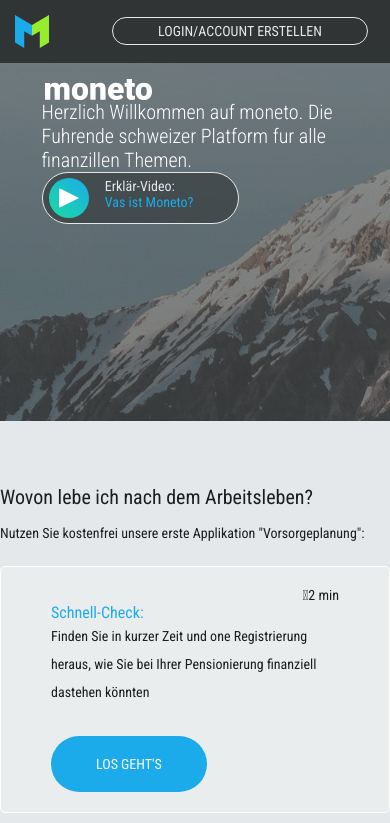
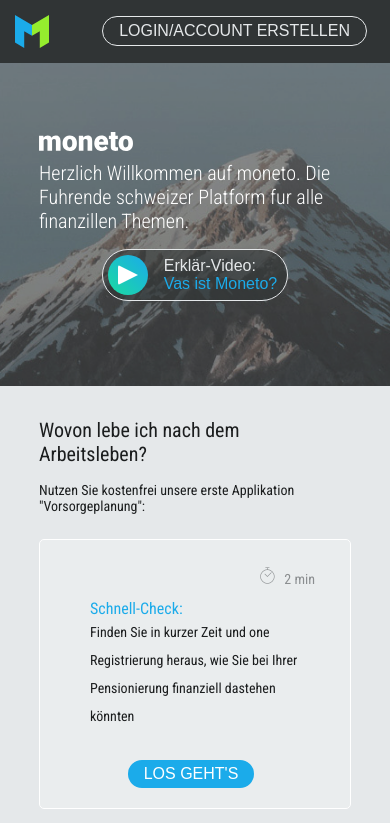
Before and after one commit to yuraantonov11/landing, a React (Create React App) app: page / in a window 390 px wide. Shown: the top 823 px of the page. Built offline with nearby package versions, Linux system fonts and the light colour scheme.

Commit message:
add responsive styles

```diff
--- a/src/App.css
+++ b/src/App.css
@@ -40,39 +40,6 @@
     font-size: 36px;
 }
 
-.App {
-    display: grid;
-    grid-template-columns: 1.1fr .9fr .9fr 1.1fr;
-    grid-template-rows: auto 358px auto;
-}
-section,
-header,
-footer {
-    display: grid;
-    grid-template-columns: 1.1fr .9fr .9fr 1.1fr;
-    grid-column: 1 / span 5;
-}
-section .wrapper{
-    grid-column: 2/4;
-    display: flex;
-    align-self: center;
-}
-
-
-section h3.title {
-    text-transform: capitalize;
-    font: bold 32px "Open Sans", sans-serif;
-    margin-bottom: 30px;
-    text-align: center;
-}
-
-section p {
-    max-width: 775px;
-    line-height: 2;
-    padding: 0 20px;
-    margin-bottom: 30px;
-    text-align: center;
-}
 .flex{
     display: flex;
 }
@@ -83,7 +50,7 @@
     display: none;
 }
 
-@media screen and (max-width: 800px) {
+@media screen and (max-width: 768px) {
     body{
         font-size: 14px;
     }
@@ -102,18 +69,5 @@
     .mobile{
         display: block;
     }
-    .App {
-        grid-template-columns: 0 1fr 1fr 0;
-        grid-column: 1;
-    }
-    section{
-        grid-template-columns: 0 1fr 1fr 0;
-        padding: 1rem;
-        align-content: flex-start;
-    }
-    section .wrapper{
-        flex-direction: column;
-        grid-column: 2 / span 2;
-    }
 
 }
--- a/src/components/benefit/benefit.component.tsx
+++ b/src/components/benefit/benefit.component.tsx
@@ -1,6 +1,7 @@
 import React from 'react';
 import StyledBenefit from './benefit.styled';
 import {Trans} from 'react-i18next';
+import {Icon} from '../common/styled';
 type Props = {
     title: string,
     content: string,
@@ -10,7 +11,7 @@
 const Benefit: React.FC<Props> = (props) => {
 
     return <StyledBenefit>
-        <i className={'icon ' + props.icon} />
+        <Icon className={props.icon} />
         <div className="text">
             <title>
                     {props.title}
--- a/src/components/benefit/benefit.styled.ts
+++ b/src/components/benefit/benefit.styled.ts
@@ -1,5 +1,6 @@
 import styled from 'styled-components';
 import colors from '../common/colors';
+import {device} from '../common/device';
 
 
 const StyledBenefit = styled.div`
@@ -27,31 +28,8 @@
    &:last-child .text::after{
       width: 0;
    }
-    .icon{
-      padding: 2rem;
-        &::before{
-          color: ${colors.blue1};
-          font-style: normal;
-          font-size: 50px;
-          font-family: "Leinero", serif;
-        }
-        &.lock{
-          &::before{
-            content: "\\e9ef";
-          }
-        }
-        &.squares{
-          &::before{
-            content: "\\e970";
-          }
-        }
-        &.phone{
-          &::before{
-            content: "\\e9ca";
-          }
-        }    }
 
-@media screen and (max-width: 800px) {
+@media ${device.tablet} {
 
     img {
         margin-bottom: 15px;
--- /dev/null
+++ b/src/components/common/device.ts
@@ -0,0 +1,20 @@
+const size = {
+    mobileS: '320px',
+    mobileM: '375px',
+    mobileL: '425px',
+    tablet: '768px',
+    laptop: '1024px',
+    laptopL: '1440px',
+    desktop: '2560px'
+};
+
+export const device = {
+    mobileS: `(max-width: ${size.mobileS})`,
+    mobileM: `(max-width: ${size.mobileM})`,
+    mobileL: `(max-width: ${size.mobileL})`,
+    tablet: `(max-width: ${size.tablet})`,
+    laptop: `(max-width: ${size.laptop})`,
+    laptopL: `(max-width: ${size.laptopL})`,
+    desktop: `(max-width: ${size.desktop})`,
+    desktopL: `(max-width: ${size.desktop})`
+};
--- a/src/components/common/styled.ts
+++ b/src/components/common/styled.ts
@@ -2,19 +2,23 @@
 import { Link } from 'react-router-dom'
 import colors from './colors';
 import bg from '../../images/bg01.png';
+import {device} from './device';
 
 const gradientMixin = css`
   background-image: linear-gradient(to top right, ${colors.green1}, ${colors.blue1});
 `;
 
 const Button = styled.button`
-  font: inherit;
+  font-size: 16px;
   padding: 5px 45px;
   border-radius: 5rem;
   margin-right: 0.5em;
   cursor: pointer;
   text-transform: uppercase;
   outline: none;
+  @media ${device.tablet} {
+    padding: 5px 16px;
+  }
 `;
 
 const ButtonPrimary = styled(Button)`
@@ -45,6 +49,9 @@
     background-color: ${colors.grey0}99;
     text-transform: initial;
     padding-left: .7rem;
+    display: flex;
+    align-items: center;
+    margin: 25px 0;
     .play_circle{
      min-width: 40px;
      min-height: 40px;
@@ -74,6 +81,10 @@
         color: ${colors.blue1};
       }
   }
+  @media ${device.tablet} {
+     padding: 5px 10px;
+     margin: 1rem auto;
+  }
 `;
 
 const ProgramButton = styled(Button)`
@@ -82,6 +93,9 @@
   border: none;
   padding-top: 20px;
   padding-bottom: 20px;
+  @media ${device.tablet} {
+    align-self: center;
+  }
 `;
 
 const StyledLink = styled(Link)`
@@ -94,11 +108,52 @@
     &:hover {
       text-decoration: underline;
 }`;
+
+export const Icon = styled.span`
+    padding: 2rem;
+    display: flex;
+    align-items: center;
+    color: ${colors.grey1};
+    &::before{
+      color: ${colors.blue1};
+      font-style: normal;
+      font-size: 50px;
+      font-family: "Leinero", serif;
+    }
+    &.lock{
+      &::before{
+        content: "\\e9ef";
+      }
+    }
+    &.squares{
+      &::before{
+        content: "\\e970";
+      }
+    }
+    &.phone{
+      &::before{
+        content: "\\e9ca";
+      }
+    }
+    &.clock{
+      align-self: flex-end;
+      padding: 0;
+      margin-right: -15px;
+      &::before{
+        padding: 0 .5rem;
+        font-size: 35px;
+        color: ${colors.grey1};
+        content: "\\ea1a";
+      }
+    }
+`;
 export const StyledFirstSection = styled.section`
+grid-area: section1;
 display: grid;
 width: 100%;
 background-image: url(${bg});
 background-position-x: 50%;
+background-size: cover;
 color: ${colors.white1};
 align-items: flex-start;
 .text-wrapper{
@@ -106,9 +161,21 @@
     color: ${colors.white0};
 }
 .wrapper{
+    align-items: start;
+    padding: 3rem 0;
   &>img{
     width: 30%;
-      margin: 0 29px;
+    margin: 5px 29px;
+  }
+}
+@media ${device.tablet} {
+    background-position-x: 60%;
+    h2{line-height: 1.2;}
+    .wrapper>img, .text-wrapper{margin: 5px 0;}
+}
+@media ${device.mobileS} {
+  .wrapper{
+    padding: 0;
   }
 }
 `;
@@ -118,7 +185,9 @@
     color: ${colors.black1};
     justify-content: flex-start;
     padding: 3rem 0;
+  grid-area: section2;
     .wrapper{
+      display: flex;
       flex-direction: column;
     .text-wrapper{
       margin-bottom: 25px;
@@ -136,20 +205,88 @@
       grid-template-columns: repeat(2, 1fr);
       column-gap: 15px;
     }
-    @media screen and (max-width: 800px) {
+  }
+  @media ${device.tablet} {
       padding: 0;
+      .wrapper{
           .programs-list{
-        grid-template-columns: repeat(1, 1fr);
-        column-gap: 0;
-        row-gap: 15px;
+            gap: 15px;
+            grid-template-columns: repeat(1,1fr)
           }
       }
 }
 `;
 export const StyledThirdSection = styled.section`
+  grid-area: section3;
   .wrapper{
     flex-direction: column;
     padding: 2rem 0;
+  }
+`;
+export const MainComponent = styled.main`
+    display: grid;
+    grid-template-columns: 1.1fr .9fr .9fr 1.1fr;
+    grid-template-rows: max-content;
+    grid-template-areas:
+        "header header header header"
+        ". section1 section1 ."
+        ". section2 section2 ."
+        ". section3 section3 ."
+        "footer footer footer footer";
+    section {
+        display: grid;
+        grid-template-columns: 1.1fr .9fr .9fr 1.1fr;
+        grid-column: 1 / span 5;
+    }
+    section .wrapper{
+        grid-column: 2/4;
+        display: flex;
+        align-self: center;
+    }
+
+    section h3.title {
+        text-transform: capitalize;
+        font: bold 32px "Open Sans", sans-serif;
+        margin-bottom: 30px;
+        text-align: center;
+    }
+
+    section p {
+        max-width: 775px;
+        line-height: 2;
+        padding: 0 20px;
+        margin-bottom: 30px;
+        text-align: center;
+    }
+    @media ${device.laptopL} {
+        section{
+            grid-template-columns: 1fr 1fr 1fr 1fr ;
+        }
+    }
+    @media ${device.laptop} {
+        section{
+            grid-template-columns: 15% 1fr 1fr 15%;
+        }
+    }
+    @media ${device.tablet} {
+        grid-template-columns: 0 1fr 1fr 0;
+        grid-template-rows: auto;
+        grid-column: 1;
+        section{
+            grid-template-columns: 10% 1fr 1fr 10%;
+            padding: 1rem 0;
+            align-content: flex-start;
+        }
+        section .wrapper{
+            flex-direction: column;
+            grid-column: 2 / span 2;
+        }
+    }
+    @media ${device.mobileS} {
+        section{
+            grid-template-columns: 5% 1fr 1fr 5%;
+            align-content: flex-start;
+        }
     }
 `;
 
--- a/src/components/footer/footer.styled.ts
+++ b/src/components/footer/footer.styled.ts
@@ -1,4 +1,5 @@
 import styled from 'styled-components'
+import {device} from '../common/device';
 
 const StyledFooter = styled.footer`
 
@@ -10,6 +11,8 @@
 background-color: #303435;
 color: #fff;
 padding: 2rem;
+grid-area: footer;
+
 
 ul {
     display: flex;
@@ -37,8 +40,19 @@
   height: 4rem;
 }
 
-@media screen and (max-width: 800px) {
-  display: none;
+@media ${device.tablet} {
+  flex-direction: column;
+  align-items: center;
+}
+@media ${device.tablet} {
+padding-bottom: 0;
+  nav{
+    margin: 0;
+    justify-content: space-between;
+    a{
+      margin: 1rem auto;
+    }
+  }
 }
 `;
 
--- a/src/components/header/header.styled.ts
+++ b/src/components/header/header.styled.ts
@@ -1,4 +1,5 @@
 import styled from 'styled-components';
+import {device} from '../common/device';
 
 const StyledHeader = styled.header`
     display: flex;
@@ -7,6 +8,7 @@
     padding: 15px;
     color: white;
     background-color: #303435;
+    grid-area: header;
     nav{
       display: flex;
     }
@@ -23,7 +25,7 @@
     margin: 0 15px;
 }
 
-@media screen and (max-width: 800px) {
+@media ${device.tablet} {
     padding: 15px;
     flex-direction: row;
 
--- a/src/components/program/Program.component.tsx
+++ b/src/components/program/Program.component.tsx
@@ -1,7 +1,7 @@
 import React from 'react';
 import StyledProgram from './program.styled';
 import { useTranslation } from "react-i18next";
-import { ProgramButton } from '../common/styled';
+import {Icon, ProgramButton} from '../common/styled';
 
 type Props = {
     className?: string;
@@ -13,7 +13,7 @@
     console.log(programType);
 
     return <StyledProgram className={props.className}>
-        <span className="time">{t(`programs.${programType}.time`)}</span>
+        <Icon className="clock">{t(`programs.${programType}.time`)}</Icon>
         <title>{t(`programs.${programType}.title`)}:</title>
         <p className="content">{t(`programs.${programType}.content`)}</p>
         <ProgramButton>{t(`programs.${programType}.button`)}</ProgramButton>
--- a/src/components/program/program.styled.ts
+++ b/src/components/program/program.styled.ts
@@ -1,6 +1,7 @@
 import styled from 'styled-components';
 import colors from '../common/colors';
 import {gradientMixin} from '../common/styled';
+import {device} from '../common/device';
 
 
 const StyledHeader = styled.div`
@@ -11,12 +12,6 @@
     display: flex;
     flex-direction: column;
     align-items: flex-start;
-    .time{
-      align-self: flex-end;
-      &::before{
-        content: "\\f2f2";
-      }
-    }
     &.highlighted{
       background-color: ${colors.white0};
       button{
@@ -34,7 +29,7 @@
     }
 
 
-@media screen and (max-width: 800px) {
+@media ${device.tablet} {
     padding: 20px 50px;
     flex-direction: column;
 
--- a/src/routes.tsx
+++ b/src/routes.tsx
@@ -10,6 +10,7 @@
 import Landing from './components/landing';
 import Header from './components/header';
 import Footer from './components/footer';
+import {MainComponent} from './components/common/styled';
 import {useTranslation} from 'react-i18next';
 
 export const history = createBrowserHistory();
@@ -42,11 +43,11 @@
     children: ReactChild
 }
 const MainLayout: React.FC<Props> = props => (
-    <main className="App">
+    <MainComponent>
         <Header />
         {props.children}
         <Footer />
-    </main>
+    </MainComponent>
 );
 
 function Routes() {
```
Lines whose indentation alone changed are shown as unchanged.
